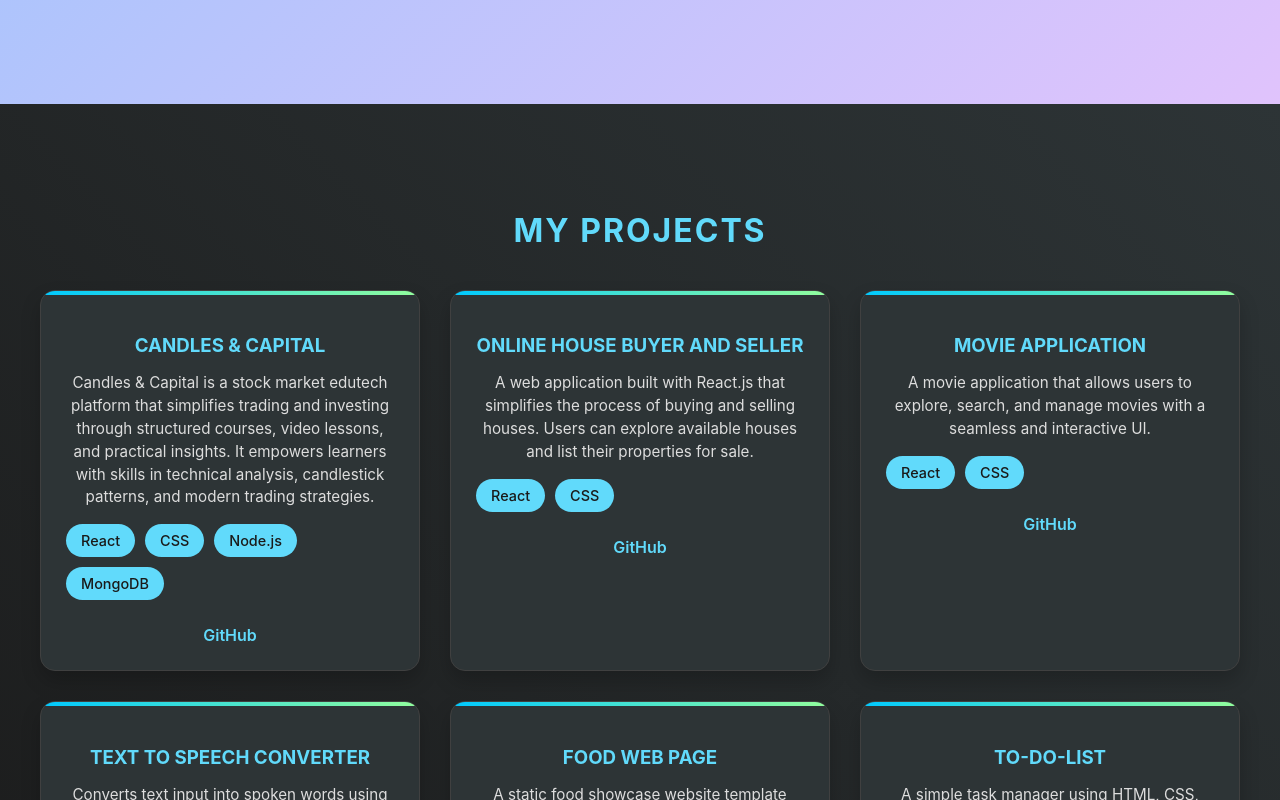
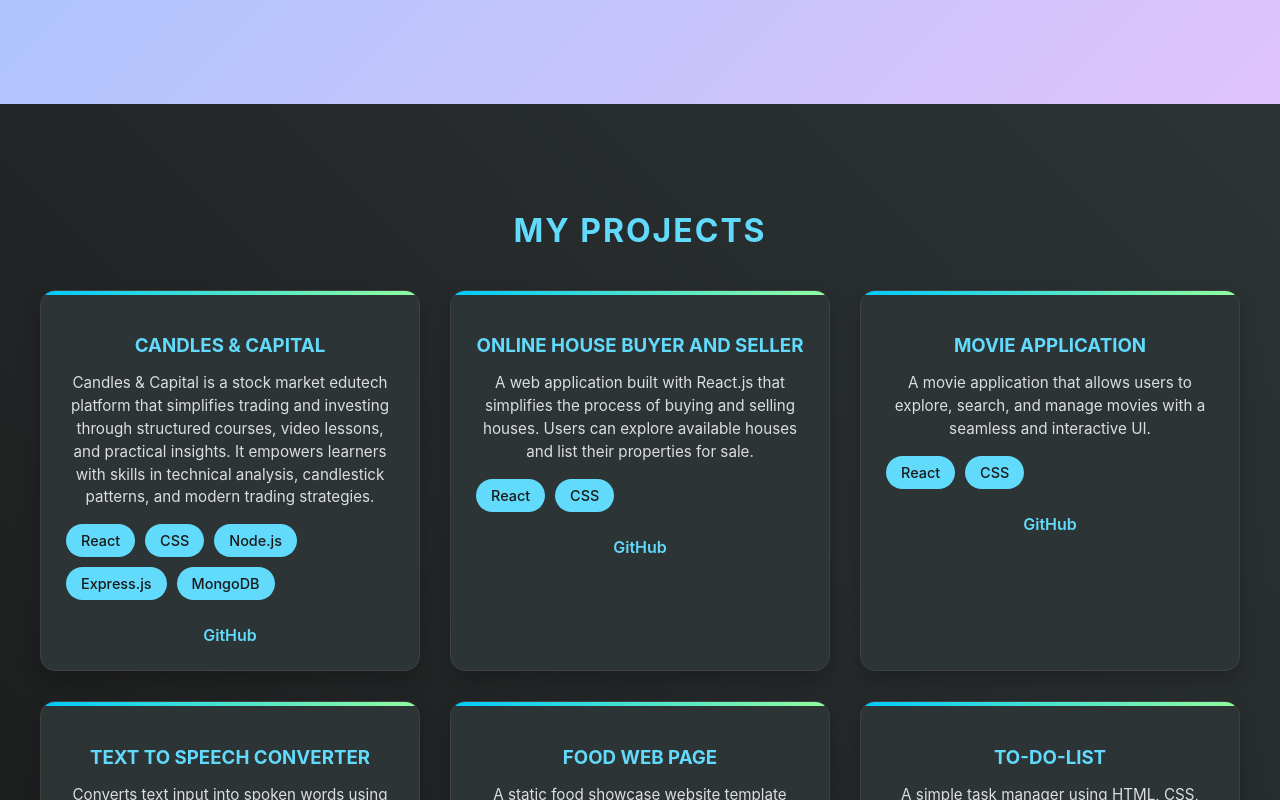
Before and after one commit to Kosurisriganesh/portfolio, a React (Create React App) app: page / in a window 1280 px wide. Shown: the part 1760-2560 px from the top of the page. Built offline with nearby package versions, Linux system fonts and the light colour scheme.

Commit message:
updated image and drive link

```diff
--- a/src/Components/About/About.js
+++ b/src/Components/About/About.js
@@ -1,6 +1,6 @@
 import React from 'react';
 import './About.css';
-import Logo from './Ganesh passport.jpg';
+import Logo from './Ganesh passport2.jpg';
 
 const About = () => {
   return (
--- a/src/Components/Projects/Projects.js
+++ b/src/Components/Projects/Projects.js
@@ -6,7 +6,7 @@ const Projects = () => {
     {
       title: "CANDLES & CAPITAL",
       description: "Candles & Capital is a stock market edutech platform that simplifies trading and investing through structured courses, video lessons, and practical insights. It empowers learners with skills in technical analysis, candlestick patterns, and modern trading strategies.",
-      tech: ["React", "CSS" ,"Node.js","MongoDB"],
+      tech: ["React", "CSS" ,"Node.js","Express.js","MongoDB"],
       github: "https://github.com/Kosurisriganesh/C-C"
     },
     {
--- a/src/Components/Resume/Resume.js
+++ b/src/Components/Resume/Resume.js
@@ -57,7 +57,7 @@ const Resume = () => {
 
         <h2>Resume</h2>
         <a
-          href="https://drive.google.com/file/d/1_JxbS9M5vXPKFNd_bQ6I4tb4kzbw9v8g/view?usp=drive_link"
+          href="https://drive.google.com/file/d/1m1JikRE0Zb9Oek5BhlpQ0ggN7DiWrE-x/view?usp=sharing"
           target="_blank"
           rel="noopener noreferrer"
           className="download-btn"
```
Also changed, not shown: src/Components/About/Ganesh passport2.jpg (added).
